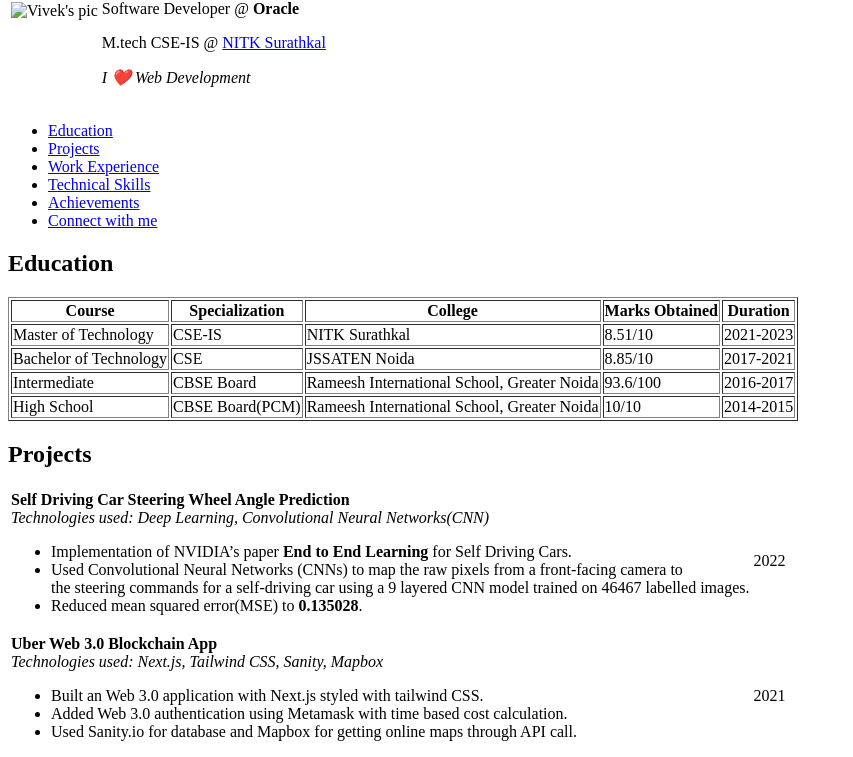
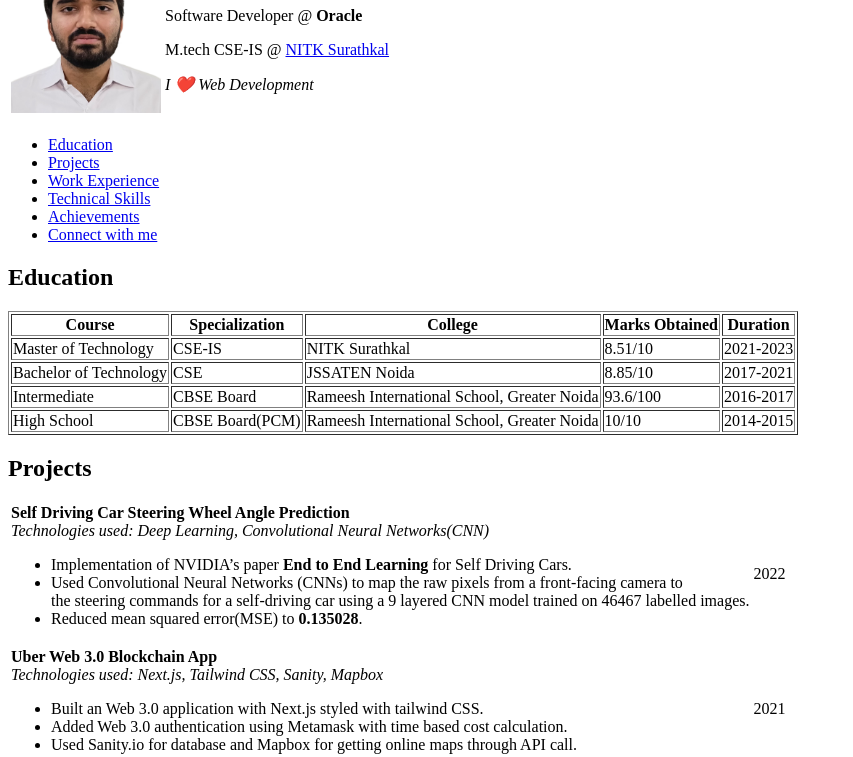
Before and after one commit to vivek9991/Resume, a plain HTML site: page index.html in a window 1280 px wide. Shown: the part 91-848 px from the top of the page, without its empty margins (0-853 px from the left). Drawn offline with Linux system fonts and the light colour scheme.

Commit message:
Update index.html

```diff
--- a/index.html
+++ b/index.html
@@ -12,7 +12,7 @@
         <table>
             <tr>
                 <td>
-                    <img src="images/img.jpg" alt="Vivek's pic" width="150">
+                    <img src="img.jpg" alt="Vivek's pic" width="150">
                 </td>
                 <td>
                     <h1>Vivek Chaudhary</h1>
```
